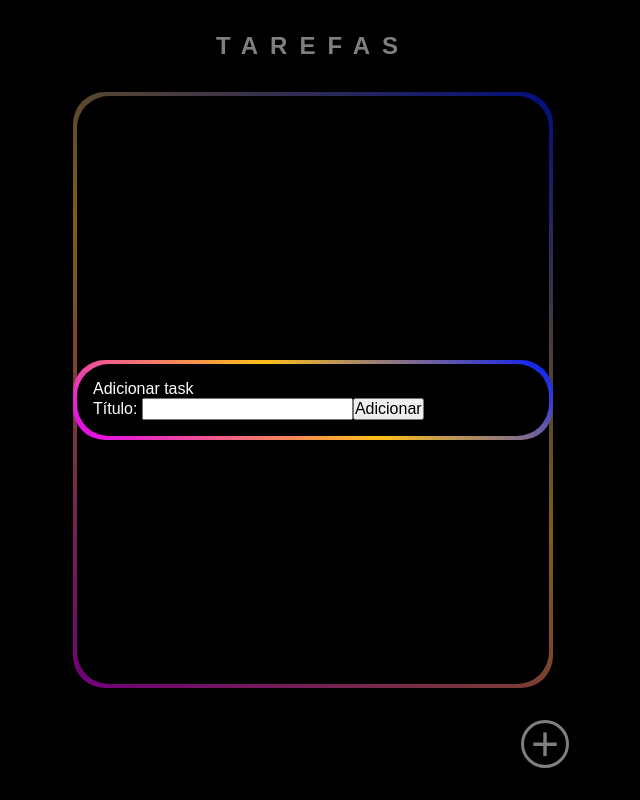
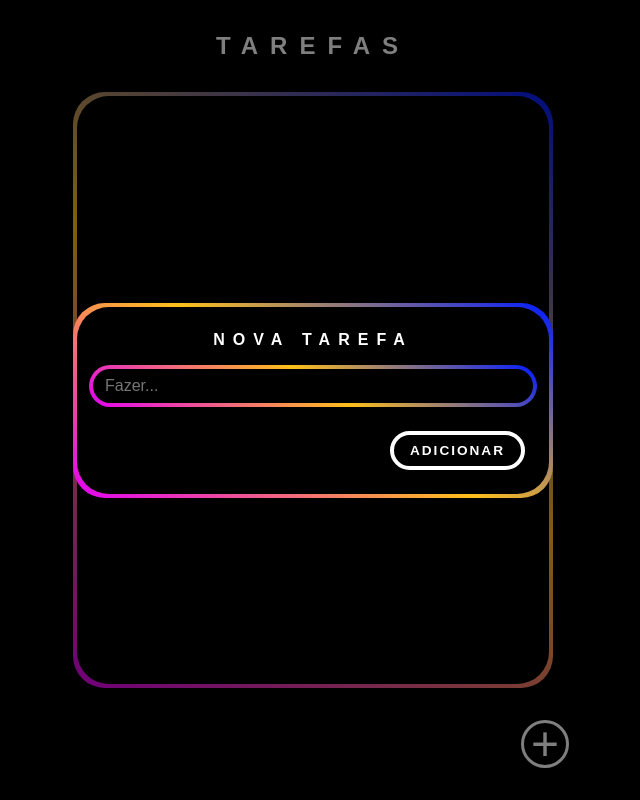
Before and after one commit to willykleitinho/task-list-angular, an Angular app: page / in a window 1280 px wide. Shown: the whole page, without its empty margins (327-967 px from the left). Built offline with nearby package versions, Linux system fonts and the light colour scheme.

Commit message:
Add task form; fix bug

```diff
--- a/src/app/action-bar/action-bar.component.html
+++ b/src/app/action-bar/action-bar.component.html
@@ -8,16 +8,17 @@
   </div>
 </div>
 <app-modal [show]="this.showModal" (onToggle)="this.toggleModal()">
-  <div class="modal-title">
-    Adicionar task
-  </div>
-  <form [formGroup]="newTaskControl" (ngSubmit)="newTaskSubmit()">
+  <form class="new-task-form" [formGroup]="newTaskControl" (ngSubmit)="newTaskSubmit()">
     <label>
-      Título: {{newTaskControl.value.title}}
-      <input type="text" formControlName="title" />
+      <span>Nova tarefa</span>
+      <div class="input-container">
+        <input type="text" formControlName="title" placeholder="Fazer..."/>
+      </div>
     </label>
-    <button type="submit">
-      Adicionar
-    </button>
+    <div class="button-container">
+      <button type="submit">
+        Adicionar
+      </button>
+    </div>
   </form>
 </app-modal>
--- a/src/app/action-bar/action-bar.component.scss
+++ b/src/app/action-bar/action-bar.component.scss
@@ -32,3 +32,66 @@
     transform: scale(1);
   }
 }
+.new-task-form {
+  span {
+    margin-bottom: 1rem;
+    display: block;
+    text-transform: uppercase;
+    font-size: 1rem;
+    font-weight: bold;
+    text-align: center;
+    letter-spacing: 0.5rem;
+  }
+
+  .input-container {
+    border-radius: 100px;
+    padding: 0.25rem;
+    background: var(--bg-gradient);
+    margin: 0 -0.75rem;
+    margin-bottom: 1.5rem;
+
+    input {
+      display: block;
+      width: 100%;
+      padding: 0.5rem 0.75rem;
+      border-radius: 100px;
+      border: 0;
+      background: black;
+      color: white;
+    }
+  }
+
+  .button-container {
+    display: flex;
+    justify-content: flex-end;
+  }
+
+  button {
+    display: inline-block;
+    border: 0.25rem solid white;
+    border-radius: 100px;
+    padding: 0.5rem 1rem;
+    cursor: pointer;
+    background: black;
+    color: white;
+    transition: transform 50ms;
+    text-transform: uppercase;
+    letter-spacing: 2px;
+    font-size: 0.85rem;
+    font-weight: bold;
+
+    &:hover {
+      // background: rgba(255, 255, 255, 0.2);
+      transform: scale(1.1);
+    }
+
+    &:active {
+      transform: scale(0.9);
+    }
+
+  }
+
+  button, input {
+    font-family: inherit;
+  }
+}
--- a/src/app/action-bar/action-bar.component.ts
+++ b/src/app/action-bar/action-bar.component.ts
@@ -36,6 +36,7 @@ export class ActionBarComponent implements OnInit {
 
 
     this.tasksService.addTask(title);
-
+    this.newTaskControl.reset();
+    this.toggleModal();
   }
 }
--- a/src/app/components/modal/modal.component.scss
+++ b/src/app/components/modal/modal.component.scss
@@ -11,6 +11,7 @@
   display: grid;
   place-items: center;
   pointer-events: initial;
+  padding: 2rem 1rem;
 
   &.hide {
     display: none;
@@ -25,7 +26,7 @@
 }
 
 .card-inner-container {
-  padding: 1rem;
+  padding: 1.5rem;
   border-radius: 2rem;
   background: black;
 }
--- a/src/app/task-list/task-list.component.scss
+++ b/src/app/task-list/task-list.component.scss
@@ -52,6 +52,7 @@
 
   &.grow {
     flex-grow: 1;
+    pointer-events: none;
   }
 }
 
@@ -63,6 +64,7 @@
   background-color: white;
   margin-right: 0.75rem;
   border-radius: 100%;
+  flex-shrink: 0;
 
   .done & {
     background: black;
@@ -90,6 +92,9 @@
   position: relative;
   transition: color 100ms, opacity 100ms;
   user-select: none;
+  white-space: nowrap;
+  overflow: hidden;
+  text-overflow: ellipsis;
 
   &::after {
     display: block;
--- a/src/index.html
+++ b/src/index.html
@@ -4,7 +4,7 @@
   <meta charset="utf-8">
   <title>TaskList</title>
   <base href="/">
-  <meta name="viewport" content="width=device-width, initial-scale=1">
+  <meta name="viewport" content="width=device-width, initial-scale=1.0, maximum-scale=1.0, user-scalable=0">
   <link rel="icon" type="image/x-icon" href="favicon.ico">
 </head>
 <body>
```
